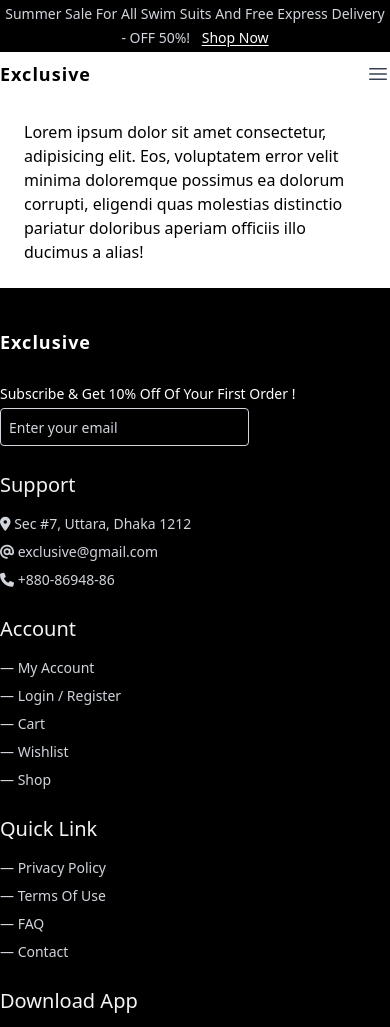
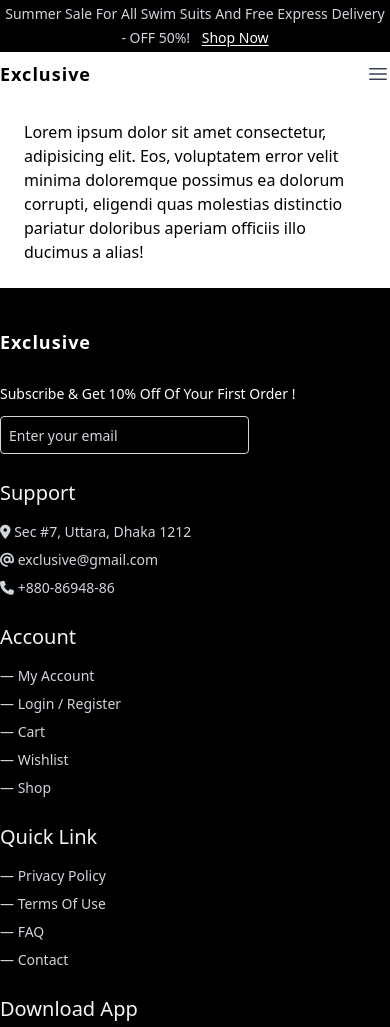
Before and after one commit to avroshaheen/ecommerce-from-scratch, a website: page index.html in a window 390 px wide. Shown: the top 1027 px of the page. Drawn offline with nearby package versions, Linux system fonts and the light colour scheme.

Commit message:
Some UI Issues Solved

```diff
--- a/index.html
+++ b/index.html
@@ -364,7 +364,7 @@
         </div>
         <!-- Mobile navigation links -->
         <div
-          class="flex flex-col justify-around items-left bg-black my-2 p-1 rounded-md"
+          class="flex flex-col justify-around items-start bg-black my-2 p-1 rounded-md"
         >
           <a
             href="#"
@@ -399,14 +399,14 @@
         <div
           class="grid grid-cols-1 sm:grid-cols-2 md:grid-cols-4 lg:grid-cols-5 justify-between items-start gap-6 text-gray-100"
         >
-          <div class="flex flex-col justify-between items-left gap-2">
+          <div class="flex flex-col justify-center items-start gap-2">
             <a href="#" class="">
               <h4 class="font-semibold text-lg text-white tracking-[1px] mb-5">
                 Exclusive
               </h4>
             </a>
-            <div>
-              <h6 class="text-white text-sm/5 font-stretch-50% mb-1">
+            <div class="flex flex-col items-start gap-2">
+              <h6 class="text-white text-sm/5 mb-1">
                 Subscribe & Get 10% Off Of Your First Order !
               </h6>
 
@@ -415,11 +415,11 @@
                 name="mail"
                 id="mail"
                 placeholder="Enter your email"
-                class="border-1 border-gray-300 rounded-sm px-2 py-1.5 w-auto max-w-70 placeholder:text-gray-300 placeholder:text-sm"
+                class="border-1 border-gray-300 rounded-sm px-2 sm:w-40 lg:w-50 py-1.5 placeholder:text-gray-300 placeholder:text-sm"
               />
             </div>
           </div>
-          <div class="flex flex-col justify-center items-left gap-2">
+          <div class="flex flex-col justify-center items-start gap-2">
             <h5 class="text-[20px] font-stretch-semi-expanded mb-1.5">
               Support
             </h5>
@@ -434,7 +434,7 @@
               <i class="fa-solid fa-phone"></i> +880-86948-86
             </p>
           </div>
-          <div class="flex flex-col justify-center items-left gap-2">
+          <div class="flex flex-col justify-center items-start gap-2">
             <h5 class="text-[20px] font-stretch-semi-expanded mb-1.5">
               Account
             </h5>
@@ -464,7 +464,7 @@
               >&#8212; Shop</a
             >
           </div>
-          <div class="flex flex-col justify-center items-left gap-2">
+          <div class="flex flex-col justify-center items-start gap-2">
             <h5 class="text-[20px] font-stretch-semi-expanded mb-1.5">
               Quick Link
             </h5>
@@ -489,7 +489,7 @@
               >&#8212; Contact</a
             >
           </div>
-          <div class="flex flex-col justify-center items-left gap-2">
+          <div class="flex flex-col justify-center items-start gap-2">
             <h5 class="text-[20px] font-stretch-semi-expanded mb-1.5">
               Download App
             </h5>
--- a/package.json
+++ b/package.json
@@ -2,9 +2,12 @@
   "devDependencies": {
     "prettier": "^3.5.1",
     "prettier-plugin-tailwindcss": "^0.6.11",
-    "tailwindcss": "^4.0.8"
+    "tailwindcss": "^4.0.12"
   },
   "tailwindStylesheet": {
     "tailwindStylesheet": "./assets/styles/style.css"
+  },
+  "dependencies": {
+    "@tailwindcss/cli": "^4.0.12"
   }
 }
```
Also changed, not shown: assets/styles/style.css, 1 other file.
